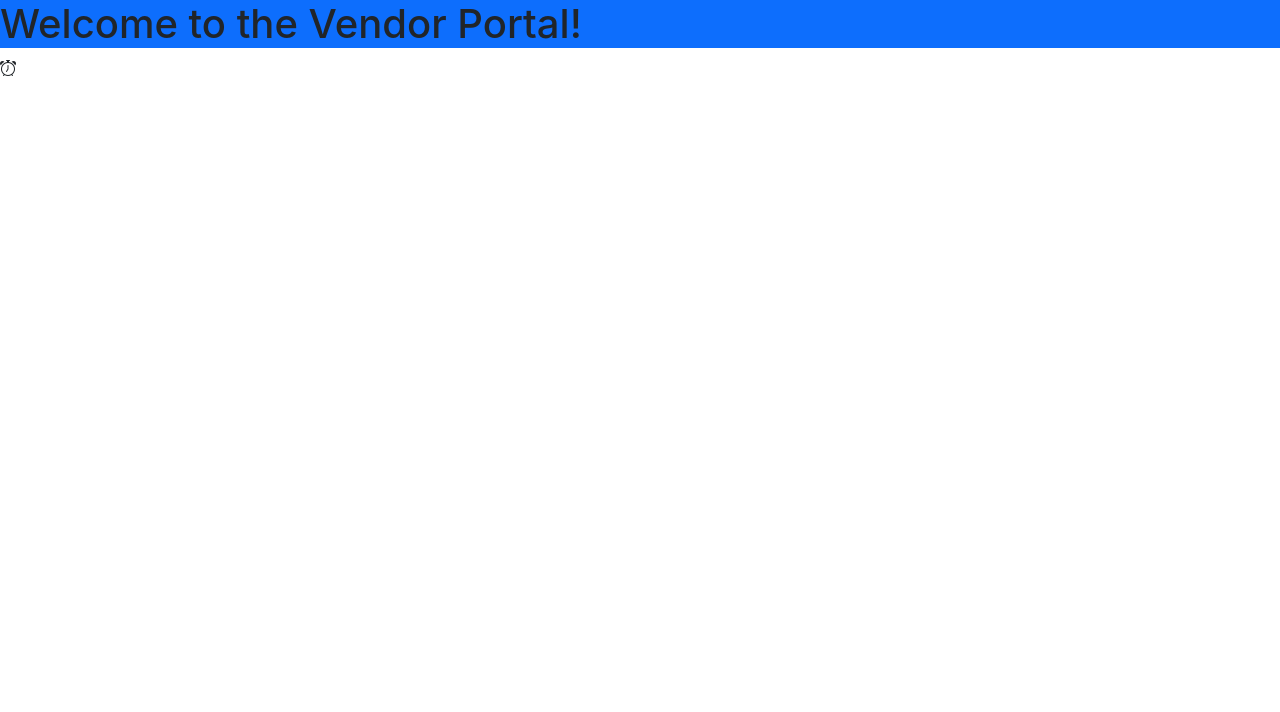
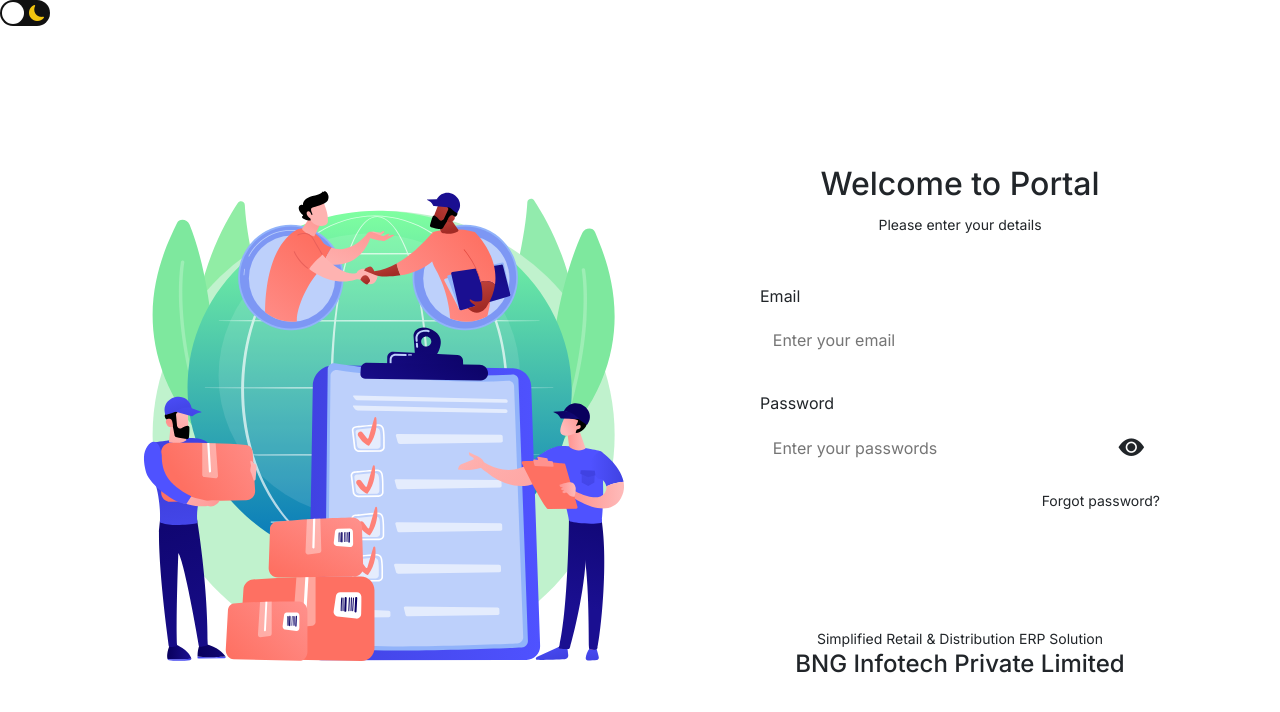
Before and after one commit to ayushpanwar112/Vendor-Portal, an Angular app: page / in a window 1280 px wide. Shown: the top 712 px of the page. Built offline with nearby package versions, Linux system fonts and the light colour scheme.

Commit message:
loginPage created

```diff
--- a/angular.json
+++ b/angular.json
@@ -23,7 +23,7 @@
             "polyfills": ["zone.js"],
             "tsConfig": "tsconfig.app.json",
             "inlineStyleLanguage": "scss",
-            "assets": ["assets"],
+            "assets": ["src/assets"],
             "styles": [
               "node_modules/bootstrap-icons/font/bootstrap-icons.css",
               "node_modules/bootstrap/dist/css/bootstrap.min.css",
@@ -78,7 +78,7 @@
             "polyfills": ["zone.js", "zone.js/testing"],
             "tsConfig": "tsconfig.spec.json",
             "inlineStyleLanguage": "scss",
-            "assets": ["assets"],
+            "assets": ["src/assets"],
             "styles": [
               "node_modules/bootstrap-icons/font/bootstrap-icons.css",
               "node_modules/bootstrap/dist/css/bootstrap.min.css",
--- a/src/app/app.component.html
+++ b/src/app/app.component.html
@@ -1,4 +1 @@
-
-<h1 class="bg-primary">Welcome to the Vendor Portal!</h1>
-<i class="bi bi-alarm"></i>
 <router-outlet></router-outlet>
--- a/src/app/app.routes.ts
+++ b/src/app/app.routes.ts
@@ -1,3 +1,10 @@
 import { Routes } from '@angular/router';
 
-export const routes: Routes = [];
+export const routes: Routes = [
+  {
+    path: '',
+    pathMatch: 'full',
+    loadComponent: () =>
+      import('./pages/login/login.component').then((c) => c.LoginComponent),
+  },
+];
--- /dev/null
+++ b/src/app/components/theme-toggle/theme-toggle.component.html
@@ -0,0 +1,15 @@
+<div>
+  <input
+    type="checkbox"
+    class="checkbox"
+    id="checkbox"
+    (change)="toggleTheme()"
+  />
+  <label for="checkbox" class="checkbox-label">
+    <!-- <i class="fas fa-moon"></i> -->
+    <i class="bi bi-sun-fill"></i>
+    <i class="bi bi-moon-fill"></i>
+    <!-- <i class="fas fa-sun"></i> -->
+    <span class="ball"></span>
+  </label>
+</div>
--- /dev/null
+++ b/src/app/components/theme-toggle/theme-toggle.component.scss
@@ -0,0 +1,40 @@
+.checkbox {
+  opacity: 0;
+  position: absolute;
+}
+
+.checkbox-label {
+  background-color: #111;
+  width: 50px;
+  height: 26px;
+  border-radius: 50px;
+  position: relative;
+  padding: 5px;
+  cursor: pointer;
+  display: flex;
+  justify-content: space-between;
+  align-items: center;
+}
+
+.bi-moon-fill {
+  color: #f1c40f;
+}
+
+.bi-sun-fill {
+  color: #f39c12;
+}
+
+.checkbox-label .ball {
+  background-color: #fff;
+  width: 22px;
+  height: 22px;
+  position: absolute;
+  left: 2px;
+  top: 2px;
+  border-radius: 50%;
+  transition: transform 0.2s linear;
+}
+
+.checkbox:checked + .checkbox-label .ball {
+  transform: translateX(24px);
+}
--- /dev/null
+++ b/src/app/components/theme-toggle/theme-toggle.component.ts
@@ -0,0 +1,20 @@
+import { Component } from '@angular/core';
+import { ThemeService } from '../../services/theme.service';
+
+@Component({
+  selector: 'app-theme-toggle',
+  imports: [],
+  templateUrl: './theme-toggle.component.html',
+  styleUrl: './theme-toggle.component.scss'
+})
+export class ThemeToggleComponent {
+  constructor(private themeService: ThemeService) { }
+
+  ngOngInit(): void {
+    this.themeService.initTheme();
+  }
+
+  toggleTheme(): void {
+    this.themeService.toggleTheme();
+  }
+}
--- a/src/app/pages/login/login.component.html
+++ b/src/app/pages/login/login.component.html
@@ -1,12 +1,10 @@
+<app-theme-toggle></app-theme-toggle>
 <section id="login-main" class="">
   <section id="img-section" class="">
-    <img src="/src/assets/images/vendor_loginpage_img.svg" alt="" />
+    <img src="/assets/images/vendor_loginpage_img.svg" alt="" />
   </section>
   <section id="login-section" class="">
     <div class="login-content">
-      <button (click)="toggleTheme()">
-        Toggle {{ isDarkMode ? "Light" : "Dark" }} Mode
-      </button>
       <h2>Welcome to Portal</h2>
       <small>Please enter your details</small>
       <form #loginForm="ngForm" (ngSubmit)="onSubmit(loginForm)">
--- a/src/app/pages/login/login.component.ts
+++ b/src/app/pages/login/login.component.ts
@@ -2,10 +2,11 @@ import { Component } from '@angular/core';
 import { ThemeService } from '../../services/theme.service';
 import { FormsModule, NgForm } from '@angular/forms';
 import { NgIf } from '@angular/common';
+import { ThemeToggleComponent } from "../../components/theme-toggle/theme-toggle.component";
 
 @Component({
   selector: 'app-login',
-  imports: [FormsModule, NgIf],
+  imports: [FormsModule, NgIf, ThemeToggleComponent],
   templateUrl: './login.component.html',
   styleUrl: './login.component.scss',
 })
--- a/src/index.html
+++ b/src/index.html
@@ -1,11 +1,15 @@
-<!doctype html>
+<!DOCTYPE html>
 <html lang="en">
   <head>
-  <meta charset="utf-8">
+    <meta charset="utf-8" />
     <title>VendorPortal</title>
-  <base href="/">
-  <meta name="viewport" content="width=device-width, initial-scale=1">
-  <link rel="icon" type="image/x-icon" href="favicon.ico">
+    <base href="/" />
+    <meta name="viewport" content="width=device-width, initial-scale=1" />
+    <link rel="icon" type="image/x-icon" href="favicon.ico" />
+    <link
+      href="https://fonts.googleapis.com/css2?family=Inter:wght@400;500;600;700&display=swap"
+      rel="stylesheet"
+    />
   </head>
   <body>
     <app-root></app-root>
```
Also changed, not shown: 1 other file (tests, documents, lock files or other folders). Lines whose indentation alone changed are shown as unchanged.
